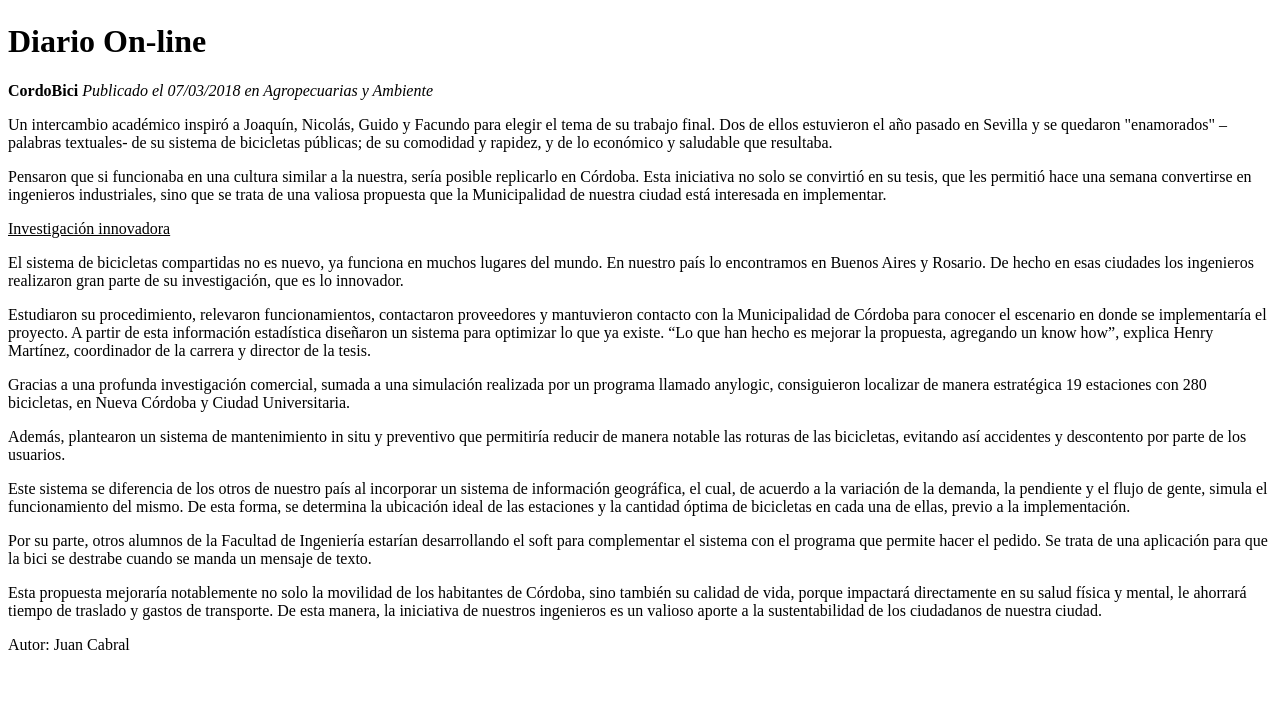
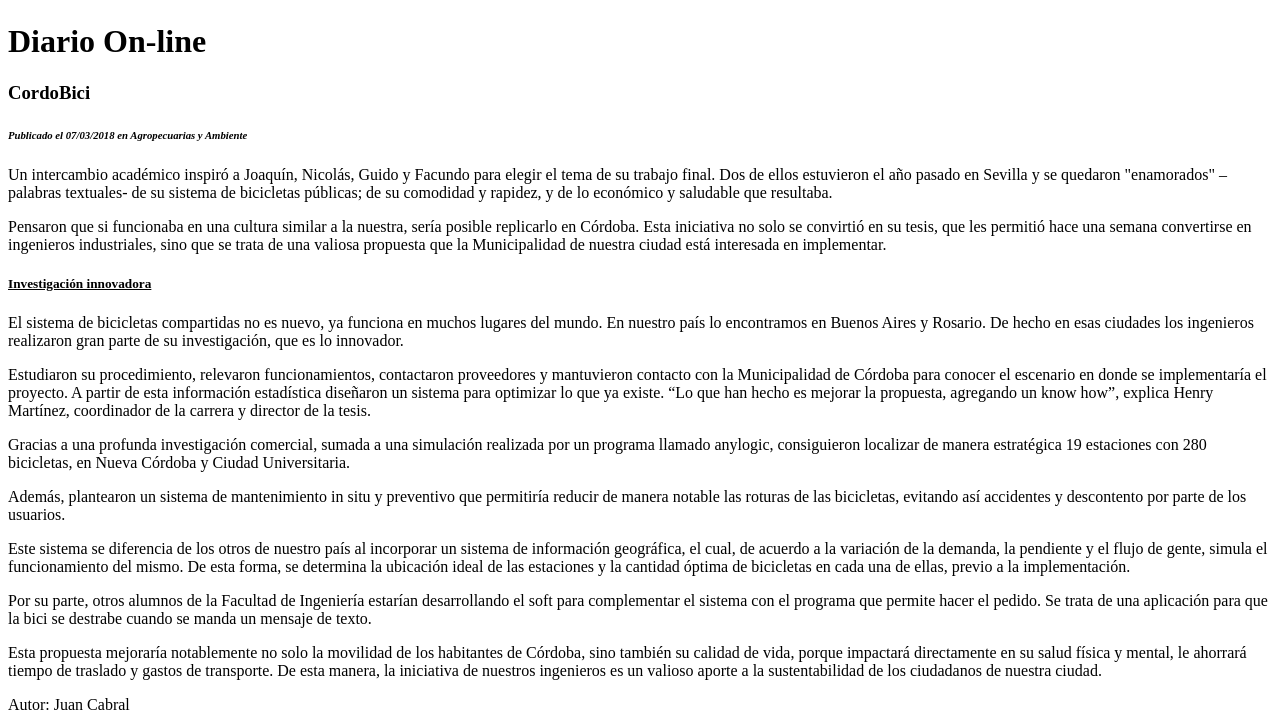
Before and after one commit to UCC-LabCompu2/ejercicios2024-juan-cabra1, a plain HTML site: page Ejercicios-HTML/ej_noticia.html in a window 1280 px wide. Shown: the part 1930-2652 px from the top of the page. Before the commit the page ends 2592 px from the top, so only its background shows below. Drawn offline with Linux system fonts and the light colour scheme.

Commit message:
Distintos titulos

```diff
--- a/Ejercicios-HTML/ej_noticia.html
+++ b/Ejercicios-HTML/ej_noticia.html
@@ -12,9 +12,9 @@
     <h1> Diario On-line </h1>
 </header>
 <section>
-   <strong> CordoBici </strong>
+    <h3> <strong> CordoBici </strong> </h3>
 
-    <em> Publicado el 07/03/2018 en Agropecuarias y Ambiente </em>
+    <h6> <em> Publicado el 07/03/2018 en Agropecuarias y Ambiente </em> </h6>
     <p>
         Un intercambio académico inspiró a Joaquín, Nicolás, Guido y Facundo para elegir el tema de su trabajo final.
         Dos de ellos estuvieron el año pasado en Sevilla y se quedaron "enamorados" –palabras textuales- de su
@@ -27,7 +27,7 @@
         interesada en implementar.
 
     </p>
-    <u> Investigación innovadora </u>
+    <h5> <u> Investigación innovadora </u> </h5>
     <p>
 
 
```
